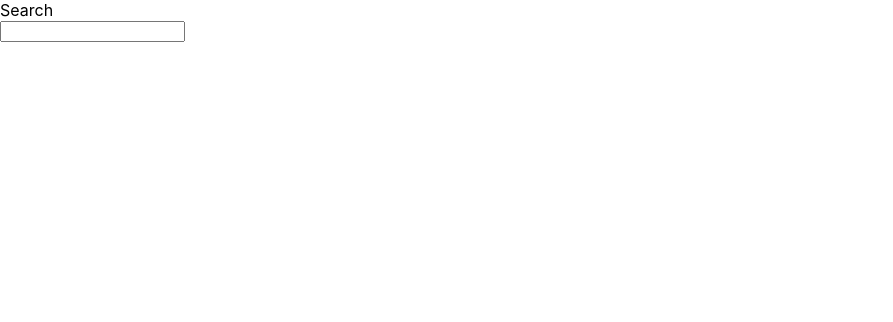
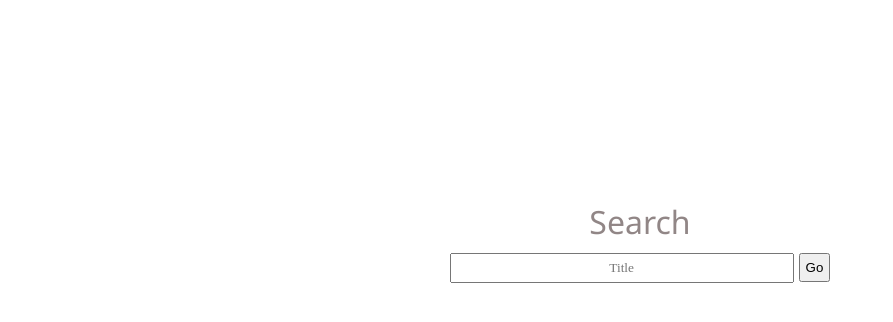
Before and after one commit to Apprentice76/dramacool-scraper, a React (Create React App) app in the folder dramacoolui/: page / in a window 1280 px wide. Shown: the top 322 px of the page, without its empty margins (0-893 px from the left). Built offline with nearby package versions, Linux system fonts and the light colour scheme.

Commit message:
1.3 search css

```diff
--- a/dramacoolui/src/App.js
+++ b/dramacoolui/src/components/App.jsx
@@ -1,4 +1,4 @@
-// import styles from './App.module.css'
+import styles from '../styles/App.module.css'
 import { useState } from 'react';
 
 const App = () => {
@@ -10,9 +10,13 @@ const App = () => {
     };
 
     return (
-        <div className=''>
+        <div className={styles.main}>
             <div>Search</div>
-            <input type='text' onChange={updateQuery} value={query} />
+            <input type='text' onChange={updateQuery} value={query} placeholder='Title'/>
+            <button onClick={() => {setQuery('')}}>Go</button>
+            <div>
+
+            </div>
         </div>
     );
 };
--- a/dramacoolui/src/index.js
+++ b/dramacoolui/src/index.js
@@ -1,7 +1,7 @@
 import React from 'react';
 import ReactDOM from 'react-dom';
 import './index.css';
-import App from './App';
+import App from './components/App';
 import reportWebVitals from './reportWebVitals';
 
 ReactDOM.render(
--- /dev/null
+++ b/dramacoolui/src/styles/App.module.css
@@ -0,0 +1,26 @@
+.main {
+    margin: 200px auto;
+    width: 500px;
+    align-items: center;
+    text-align: center;
+}
+
+.main > div {
+    font-family: 'Segoe UI', Tahoma, Geneva, Verdana, sans-serif;
+    font-size: 2em;
+    color: #918686;
+    /* margin-right: 3%; */
+}
+
+.main > input {
+    padding: 5px 20px;
+    margin: 10px 0;
+    font-family: Montserrat;
+    width: 300px;
+    text-align: center;
+}
+
+button {
+    margin-left: 5px;
+    padding: 5px 5px;
+}
```
Also changed, not shown: dramacoolui/src/App.module.css (added).
